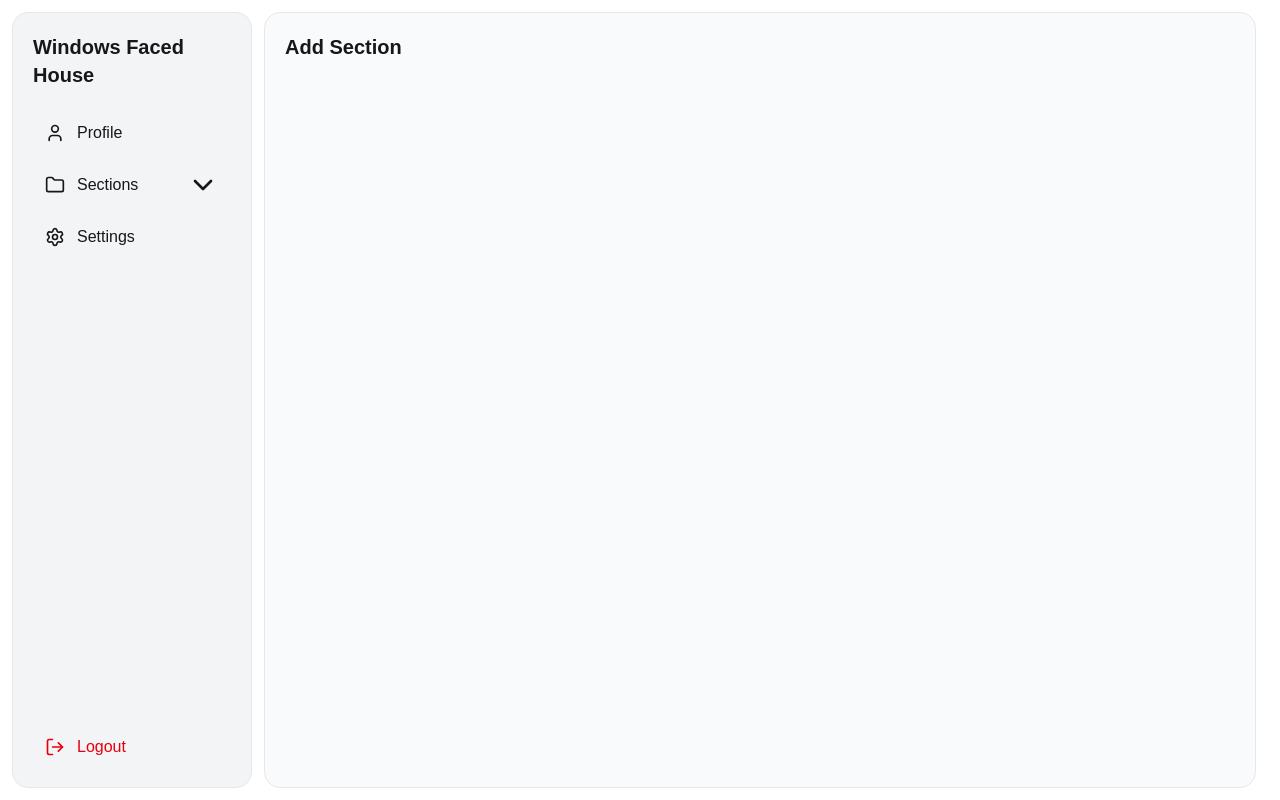
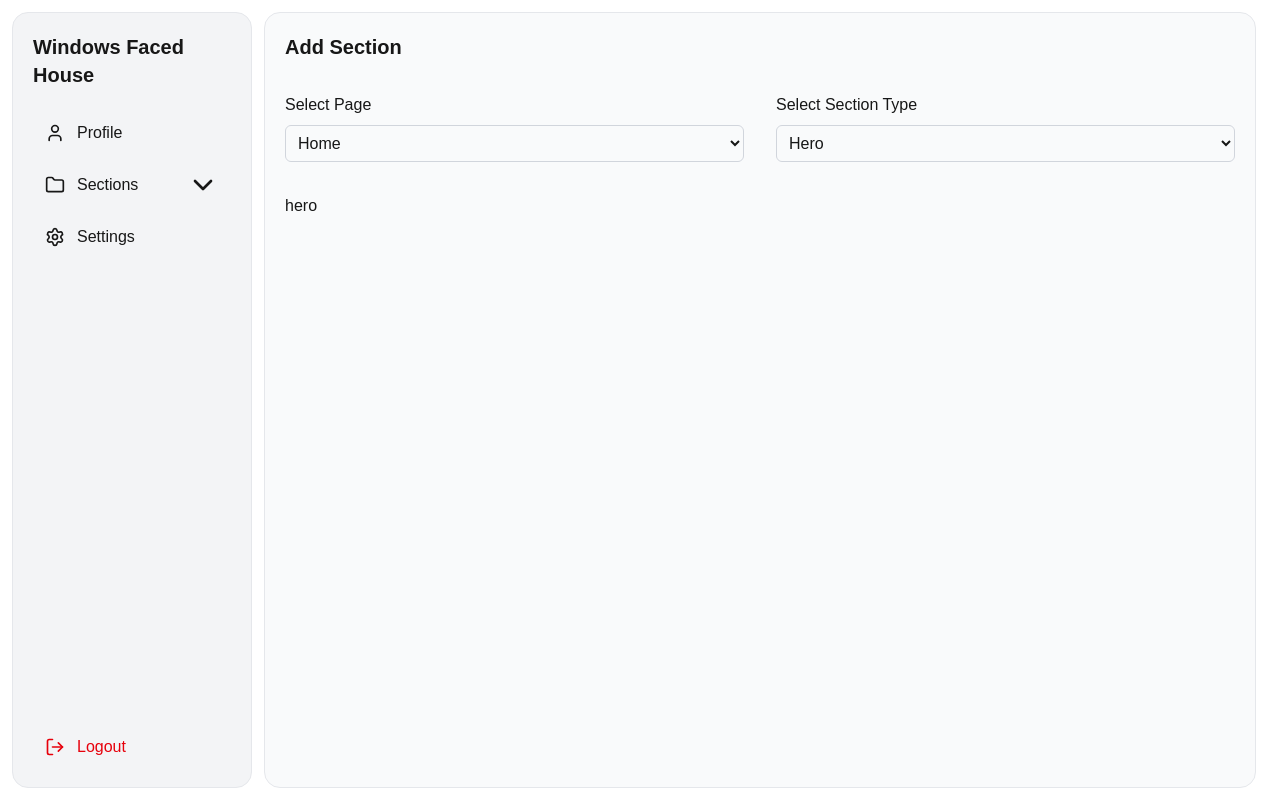
Before and after one commit to csebiplab/windows-faced-house, a Next.js app: page /dashboard/sections/add-section in a window 1280 px wide. Built offline with nearby package versions, Linux system fonts and the light colour scheme.

Commit message:
hero section create form

```diff
--- a/src/app/(dashboard)/dashboard/sections/add-section/page.tsx
+++ b/src/app/(dashboard)/dashboard/sections/add-section/page.tsx
@@ -1,9 +1,11 @@
+import CreateSectionComponent from "@/components/dashboard/sections/CreateSectionComponent";
 import PageHeader from "@/components/ui/PageHeader";
 
 export default function AddSectionPage() {
   return (
     <div>
       <PageHeader title="Add Section" />
+      <CreateSectionComponent />
     </div>
   );
 }
--- /dev/null
+++ b/src/components/dashboard/sections/CreateHeroSectionForm.tsx
@@ -0,0 +1,9 @@
+interface CreateHeroSectionFormProps {
+  kind: string;
+}
+
+const CreateHeroSectionForm = ({ kind }: CreateHeroSectionFormProps) => {
+  return <div>{kind}</div>;
+};
+
+export default CreateHeroSectionForm;
--- /dev/null
+++ b/src/components/dashboard/sections/CreateSectionComponent.tsx
@@ -0,0 +1,76 @@
+"use client";
+
+import { useState } from "react";
+import CreateHeroSectionForm from "./CreateHeroSectionForm";
+
+const pageOptions = [
+  { label: "Home", value: "home" },
+  { label: "About", value: "about" },
+];
+
+const sectionOptions = [
+  { label: "Hero", value: "hero" },
+  { label: "About", value: "about" },
+  { label: "Contact Us", value: "contact" },
+];
+
+const CreateSectionComponent = () => {
+  const [selectedPage, setSelectedPage] = useState("home");
+  const [selectedSection, setSelectedSection] = useState("hero");
+
+  const renderForm = () => {
+    switch (selectedSection) {
+      case "hero":
+        return <CreateHeroSectionForm kind="hero" />;
+      default:
+        return null;
+    }
+  };
+
+  return (
+    <section className="space-y-4">
+      {/* Two dropdowns side by side */}
+      <div className="flex gap-4">
+        <div className="flex-1">
+          <label htmlFor="page-type" className="block font-medium mb-2">
+            Select Page
+          </label>
+          <select
+            id="page-type"
+            value={selectedPage}
+            onChange={(e) => setSelectedPage(e.target.value)}
+            className="w-full border border-gray-300 rounded-md p-2"
+          >
+            {pageOptions.map((option) => (
+              <option key={option.value} value={option.value}>
+                {option.label}
+              </option>
+            ))}
+          </select>
+        </div>
+
+        <div className="flex-1">
+          <label htmlFor="section-type" className="block font-medium mb-2">
+            Select Section Type
+          </label>
+          <select
+            id="section-type"
+            value={selectedSection}
+            onChange={(e) => setSelectedSection(e.target.value)}
+            className="w-full border border-gray-300 rounded-md p-2"
+          >
+            {sectionOptions.map((option) => (
+              <option key={option.value} value={option.value}>
+                {option.label}
+              </option>
+            ))}
+          </select>
+        </div>
+      </div>
+
+      <div className="mt-4">{renderForm()}</div>
+    </section>
+  );
+};
+
+export default CreateSectionComponent;
```
